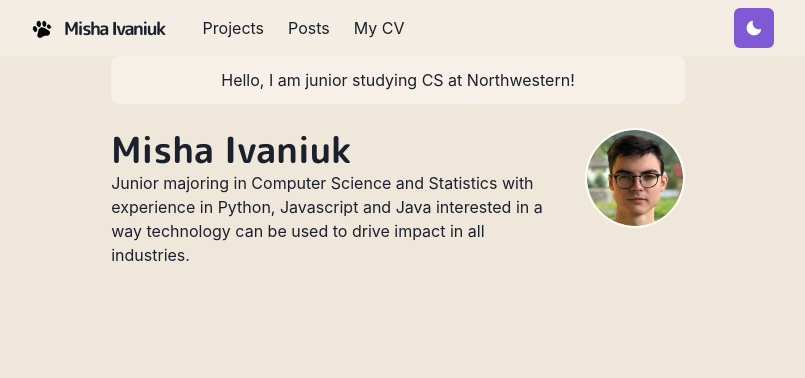
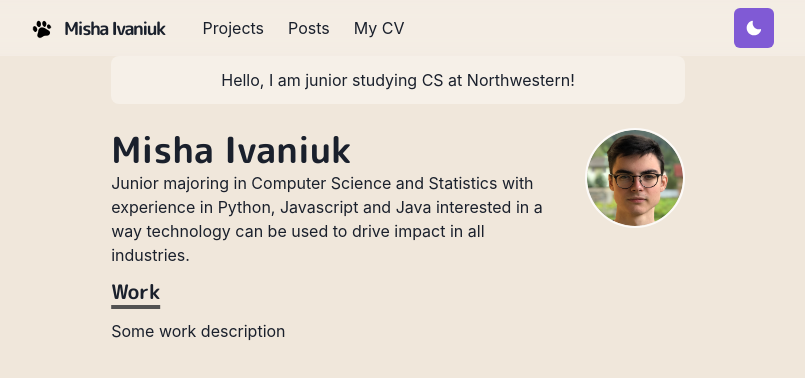
Before and after one commit to mykhailoivaniuk/Personal-Website, a Next.js app: page / in a window 1280 px wide. Shown: the top 378 px of the page, without its empty margins (242-1047 px from the left). Built offline with nearby package versions, Linux system fonts and the light colour scheme.

Commit message:
Add animated profile section

```diff
--- /dev/null
+++ b/components/section.js
@@ -0,0 +1,20 @@
+import { motion } from "framer-motion";
+import { chakra,shouldForwardProp } from "@chakra-ui/react";
+
+const StyledDiv = chakra(motion.div, {
+  shouldForwardProp: prop => {
+    return shouldForwardProp(prop) || prop === 'transition'
+  }
+})
+
+
+const Section = ({children, delay=0}) => {
+  return (
+  <StyledDiv initial={{y: 10, opacity: 0}}
+              animate={{y:0, opacity:1}}
+              transition={{duration:0.8,delay}}
+              mb={6}
+              > {children} </StyledDiv>
+  )}
+
+export default Section
--- a/pages/index.js
+++ b/pages/index.js
@@ -1,5 +1,5 @@
 import {Container,Box,Heading,Image,useColorModeValue} from '@chakra-ui/react';
-
+import Section from '../components/section';
 
 const Page = () => {
   return (
@@ -30,6 +30,10 @@
                 src='/images/misha.png'/>
         </Box>
       </Box>
+    <Section delay={0.1}>
+      <Heading as='h3' variant='section-title'> Work </Heading>
+      <p> Some work description </p>
+    </Section>
     </Container>
 
   )
```
Also changed, not shown: components/paragraph.js (added).
